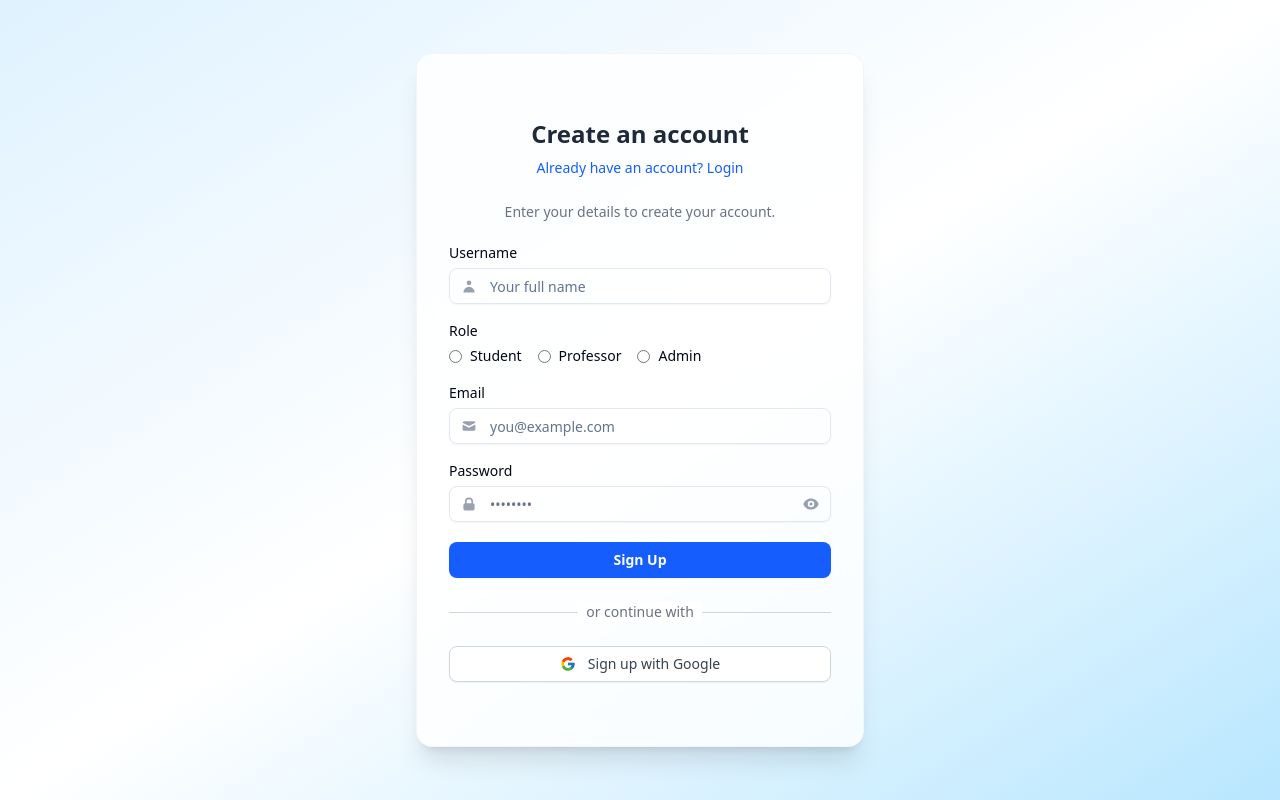
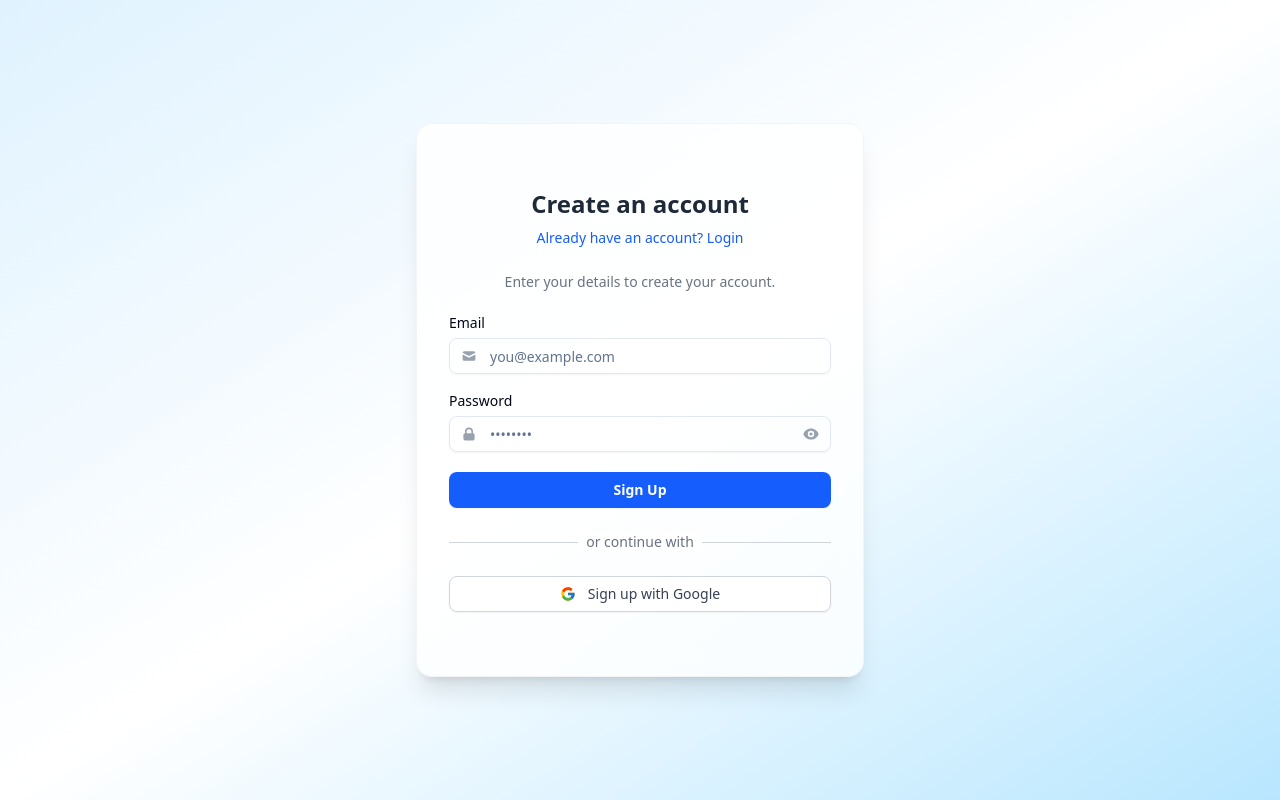
Before and after one commit to sairaj22019/Time-Table-Management-Web-App-for-IIT-Indore, a Next.js app: page /signup in a window 1280 px wide. Built offline with nearby package versions, Linux system fonts and the light colour scheme.

Commit message:
minor changes

```diff
--- a/src/app/(auth)/complete-profile/page.jsx
+++ b/src/app/(auth)/complete-profile/page.jsx
@@ -33,13 +33,18 @@ export default function CompleteProfilePage() {
           const res = await fetch(`/api/auth/profile?email=${session.user.email}`)
           const data = await res.json()
 
-        if (data.role && ((data.role === "student" && data.rollno) || (data.role === "professor" && data.department))) {
-          router.push("/welcome")
+          if(data.role){
+            if (data.role === 'student' && data.rollno) {
+              router.push('/student')
+            } else if (data.role === 'professor' && data.department) {
+              router.push('/professor')
+            }
           }
         } catch (err) {
-        console.error("Profile check failed", err)
+          console.error('Profile check failed', err)
         }
       }
+
 
     checkProfileCompletion()
   }, [session, router])
@@ -71,12 +76,16 @@ export default function CompleteProfilePage() {
 
        const data = await res.json()
       if (data.success) {
-        router.push("/welcome")
+        if (role === 'student') {
+        router.push('/student')
+      } else if (role === 'professor') {
+        router.push('/professor')
+      }
       } else {
-        setError(data.message || "Something went wrong.")
+        setError(data.message || 'Something went wrong.')
       }
     } catch (err) {
-      setError("Server error.")
+      setError('Server error.')
     } finally {
       setLoading(false)
     }
--- a/src/app/(auth)/profile/page.jsx
+++ b/src/app/(auth)/profile/page.jsx
@@ -21,12 +21,14 @@ export default function CheckProfilePage() {
         const res = await fetch(`/api/auth/profile?email=${session.user.email}`)
         const data = await res.json()
 
-        if (
-          data.role &&
-          ((data.role === 'student' && data.rollno) ||
-           (data.role === 'professor' && data.department))
-        ) {
-          router.push('/welcome')
+        if (data.role) {
+          if (data.role === 'student' && data.rollno) {
+            router.push('/student')
+          } else if (data.role === 'professor' && data.department) {
+            router.push('/professor')
+          } else {
+            router.push('/complete-profile')
+          }
         } else {
           router.push('/complete-profile')
         }
--- a/src/app/(auth)/signup/page.jsx
+++ b/src/app/(auth)/signup/page.jsx
@@ -8,7 +8,7 @@ import { useRouter } from 'next/navigation'
 import { signIn } from 'next-auth/react'
 import Link from 'next/link'
 import { FcGoogle } from 'react-icons/fc'
-import { HiMail, HiLockClosed, HiUser, HiEye, HiEyeOff } from 'react-icons/hi'
+import { HiMail, HiLockClosed, HiEye, HiEyeOff } from 'react-icons/hi'
 import { motion } from 'framer-motion'
 
 import { Card, CardContent } from '@/components/ui/card'
@@ -17,11 +17,7 @@ import { Button } from '@/components/ui/button'
 import { Form, FormField, FormItem, FormLabel, FormMessage } from '@/components/ui/form'
 
 const formSchema = z.object({
-  username: z.string().min(2, 'Name must be at least 2 characters'),
   password: z.string().min(6, 'Password must be at least 6 characters'),
-  role: z.enum(['student', 'professor', 'admin'], {
-    required_error: 'Please select a role',
-  }),
   email: z.string().email('Invalid email'),
 })
 
@@ -34,10 +30,8 @@ export default function SignUpPage() {
   const form = useForm({
     resolver: zodResolver(formSchema),
     defaultValues: {
-      username: '',
       email: '',
       password: '',
-      role: '',
     },
   })
 
@@ -105,51 +99,6 @@ export default function SignUpPage() {
 
             <Form {...form}>
               <form onSubmit={form.handleSubmit(onSubmit)} className="space-y-5">
-                <FormField
-                  control={form.control}
-                  name="username"
-                  render={({ field }) => (
-                    <FormItem>
-                      <FormLabel>Username</FormLabel>
-                      <motion.div
-                        initial={false}
-                        animate={{ scale: form.formState.errors.username ? 1.03 : 1 }}
-                        transition={{ duration: 0.2 }}
-                      >
-                        <div className="relative">
-                          <HiUser className="absolute left-3 top-1/2 transform -translate-y-1/2 text-gray-400" />
-                          <Input placeholder="Your full name" className="pl-10" {...field} />
-                        </div>
-                      </motion.div>
-                      <FormMessage />
-                    </FormItem>
-                  )}
-                />
-
-                <FormField
-                  control={form.control}
-                  name="role"
-                  render={({ field }) => (
-                    <FormItem>
-                      <FormLabel>Role</FormLabel>
-                      <div className="flex gap-4">
-                        {['student', 'professor', 'admin'].map((option) => (
-                          <label key={option} className="flex items-center space-x-2">
-                            <input
-                              type="radio"
-                              value={option}
-                              checked={field.value === option}
-                              onChange={() => field.onChange(option)}
-                            />
-                            <span className="capitalize text-sm">{option}</span>
-                          </label>
-                        ))}
-                      </div>
-                      <FormMessage />
-                    </FormItem>
-                  )}
-                />
-
                 <FormField
                   control={form.control}
                   name="email"
--- a/src/app/api/auth/signup/route.js
+++ b/src/app/api/auth/signup/route.js
@@ -7,22 +7,8 @@ export async function POST(request){
     await connectDB()
 
     try {
-        const {username , email , password , role} = await request.json()
-        const ExistingUserVerifiedByUsername = await User.findOne({
-            username,
-            isVerified:true,
-        })
-        if(ExistingUserVerifiedByUsername){
-            return Response.json(
-                {
-                    success:false,
-                    message:"Username is already taken",
-                },
-                {
-                    status: 400
-                }
-            )
-        }
+        const {email , password} = await request.json()
+
         const ExistingUserByEmail = await User.findOne({email})
         const verifyOtp = generateOTP();
 
@@ -43,20 +29,18 @@ export async function POST(request){
             expiryDate.setHours(expiryDate.getHours()+1)
 
             const newUser = new User({
-                    username,
                     email,
                     password,
                     googleProvider:false,
                     verifyOtp,
                     verifyOtpExpiry:expiryDate,
                     isVerified : false,
-                    role
             })
             await newUser.save()
         }
 
         // send verification email
-        const EmailResponse = await sendVerificationEmail(email,username,verifyOtp)
+        const EmailResponse = await sendVerificationEmail(email,verifyOtp)
         if(!EmailResponse.success){
             return Response.json({
                 success : false,
```
Lines whose indentation alone changed are shown as unchanged.
